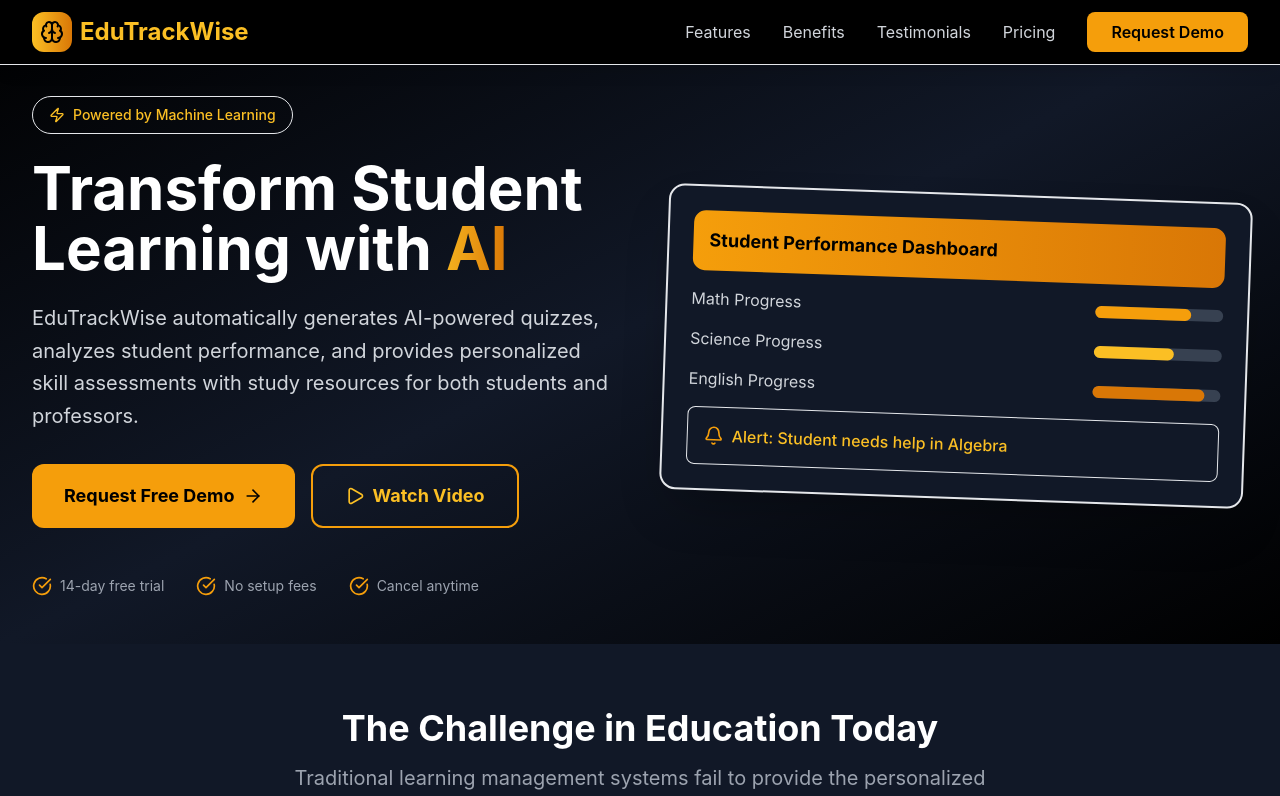
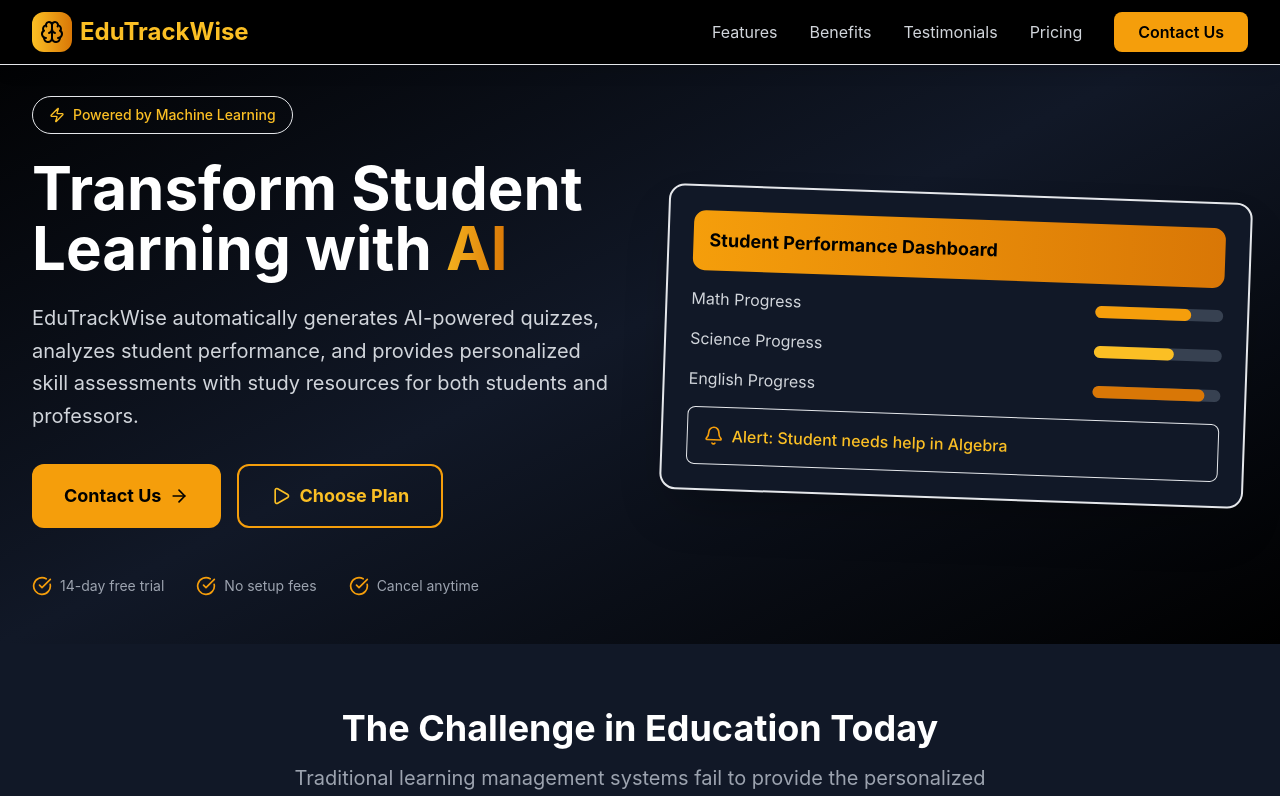
Before and after one commit to Mulhima101/edutrackwise-web, a React (Vite) app: page / in a window 1280 px wide. Shown: the top 796 px of the page. Built offline with nearby package versions, Linux system fonts and the light colour scheme; the HTML template or start-up script is replaced by a standard one.

Commit message:
Updated buttons: Request Demo to Contact Us, Watch Video to Choose Plan

```diff
--- a/src/components/LandingPage.jsx
+++ b/src/components/LandingPage.jsx
@@ -168,7 +168,7 @@ const LandingPage = () => {
                 onClick={() => setShowDemoForm(true)}
                 className="bg-yellow-500 text-black px-6 py-2 rounded-lg hover:bg-yellow-400 transition-colors font-semibold"
               >
-                Request Demo
+                Contact Us
               </button>
             </div>
 
@@ -193,7 +193,7 @@ const LandingPage = () => {
                 onClick={() => setShowDemoForm(true)}
                 className="w-full text-left px-3 py-2 bg-yellow-500 text-black rounded-lg font-semibold"
               >
-                Request Demo
+                Contact Us
               </button>
             </div>
           </div>
@@ -224,7 +224,7 @@ const LandingPage = () => {
                   onClick={() => setShowDemoForm(true)}
                   className="bg-yellow-500 text-black px-8 py-4 rounded-xl hover:bg-yellow-400 transition-all transform hover:scale-105 flex items-center justify-center text-lg font-bold"
                 >
-                  Request Free Demo
+                  Contact Us
                   <ArrowRight className="w-5 h-5 ml-2" />
                 </button>
                 <button
@@ -232,7 +232,7 @@ const LandingPage = () => {
                   className="border-2 border-yellow-500 text-yellow-400 px-8 py-4 rounded-xl hover:bg-yellow-500 hover:text-black transition-all flex items-center justify-center text-lg font-bold"
                 >
                   <Play className="w-5 h-5 mr-2" />
-                  Watch Video
+                  Choose Plan
                 </button>
               </div>
 
```
